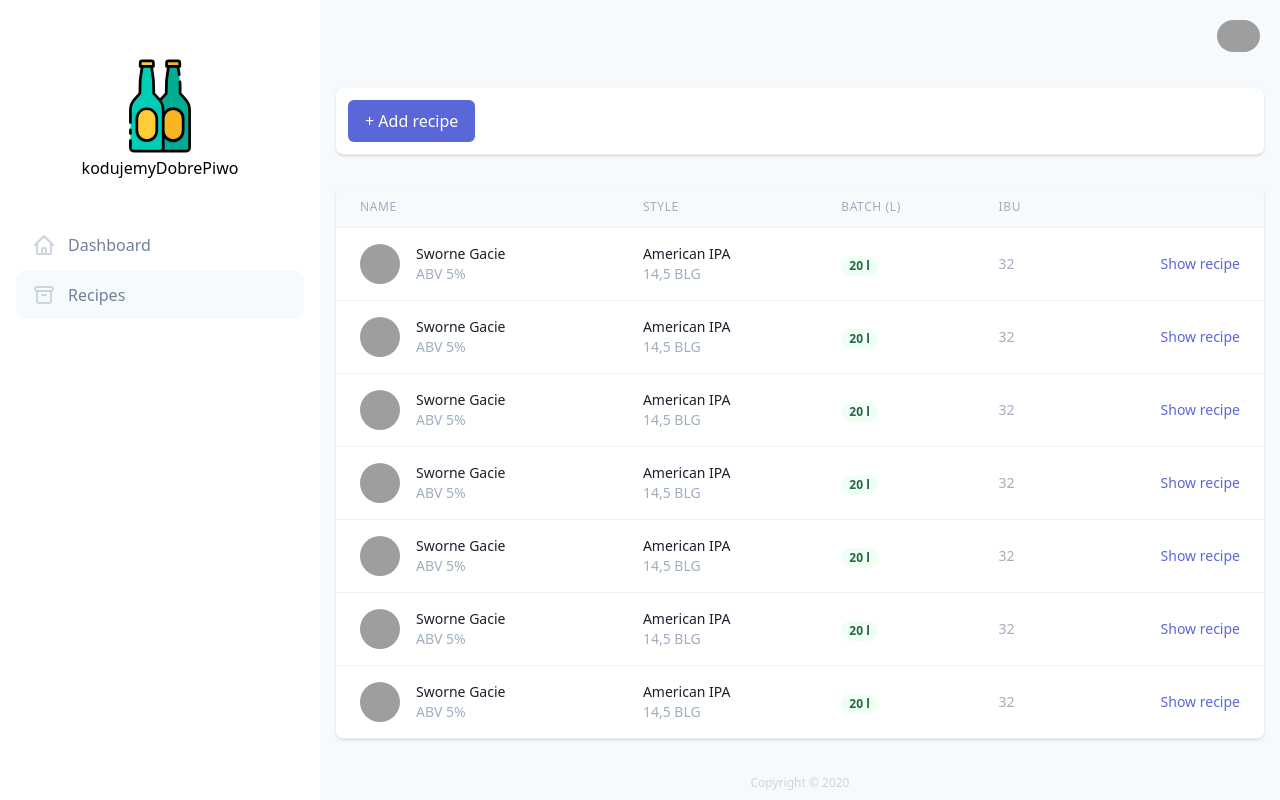
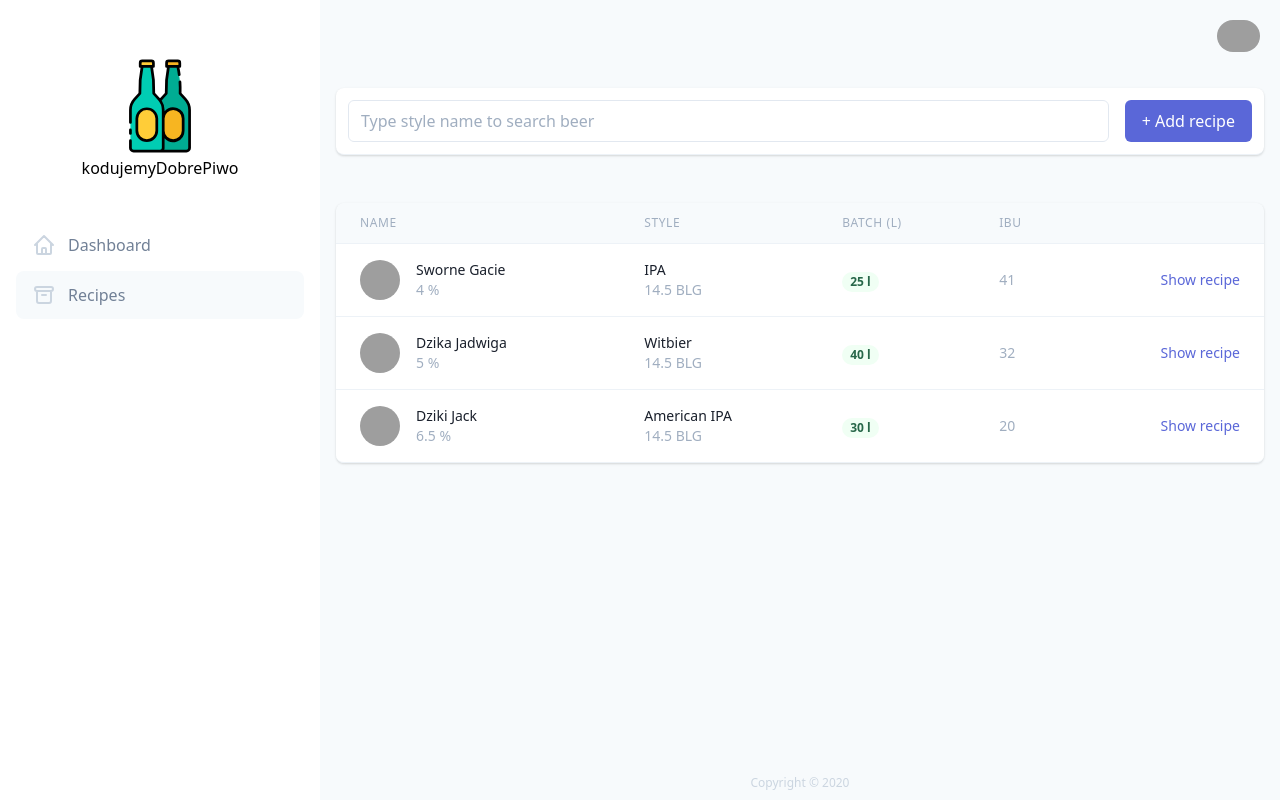
Before and after one commit to km4/kodujemyDobrePiwo, a Vue app: page /recipes in a window 1280 px wide. Built offline with nearby package versions, Linux system fonts and the light colour scheme; grey boxes are pictures that could not be loaded.

Commit message:
search working

```diff
--- a/src/views/Recipes.vue
+++ b/src/views/Recipes.vue
@@ -1,13 +1,10 @@
 <template>
-<div class="">
+<div>
   <div class="flex flex-col mb-4">
     <div class="my-2 overflow-x-auto sm:-mx-6 lg:-mx-8">
       <div class="py-2 align-middle inline-block min-w-full sm:px-6 lg:px-8">
         <div class="shadow overflow-hidden border-b border-gray-200 sm:rounded-lg p-3 bg-white flex flex-row justify-between">
-
-
-
-
+          <input type="text" v-model="searchTerm" class="border rounded-md flex-1 pl-3 mr-4" placeholder="Type style name to search beer">
             <a href="#" class="whitespace-no-wrap inline-flex items-center justify-center px-4 py-2 border border-transparent text-base leading-6 font-medium rounded-md text-white bg-indigo-600 hover:bg-indigo-500 focus:outline-none focus:border-indigo-700 focus:shadow-outline-indigo active:bg-indigo-700 transition ease-in-out duration-150">
               + Add recipe
             </a>
@@ -16,7 +13,7 @@
     </div>
   </div>
   <div class="flex flex-col">
-  <div class="-my-2 overflow-x-auto sm:-mx-6 lg:-mx-8">
+    <div class="my-2 overflow-x-auto sm:-mx-6 lg:-mx-8">
       <div class="py-2 align-middle inline-block min-w-full sm:px-6 lg:px-8">
         <div class="shadow overflow-hidden border-b border-gray-200 sm:rounded-lg">
           <table class="min-w-full divide-y divide-gray-200">
@@ -38,7 +35,7 @@
               </tr>
             </thead>
             <tbody class="bg-white divide-y divide-gray-200">
-            <tr v-for="row in 7">
+              <tr v-for="(recipe, key) in filteredResults" :key="key">
                 <td class="px-6 py-4 whitespace-no-wrap">
                   <div class="flex items-center">
                     <div class="flex-shrink-0 h-10 w-10">
@@ -46,25 +43,25 @@
                     </div>
                     <div class="ml-4">
                       <div class="text-sm leading-5 font-medium text-gray-900">
-                      Sworne Gacie
+                        {{recipe.name}}
                       </div>
                       <div class="text-sm leading-5 text-gray-500">
-                      ABV 5%
+                        {{recipe.alcohol}} %
                       </div>
                     </div>
                   </div>
                 </td>
                 <td class="px-6 py-4 whitespace-no-wrap">
-                <div class="text-sm leading-5 text-gray-900">American IPA</div>
-                <div class="text-sm leading-5 text-gray-500">14,5 BLG</div>
+                  <div class="text-sm leading-5 text-gray-900">{{recipe.style}}</div>
+                  <div class="text-sm leading-5 text-gray-500">{{recipe.blg}} BLG</div>
                 </td>
                 <td class="px-6 py-4 whitespace-no-wrap">
                   <span class="px-2 inline-flex text-xs leading-5 font-semibold rounded-full bg-green-100 text-green-800">
-                  20 l
+                    {{recipe.batch}} l
                   </span>
                 </td>
                 <td class="px-6 py-4 whitespace-no-wrap text-sm leading-5 text-gray-500">
-                32
+                  {{recipe.ibu}}
                 </td>
                 <td class="px-6 py-4 whitespace-no-wrap text-right text-sm leading-5 font-medium">
                   <a href="#" class="text-indigo-600 hover:text-indigo-900">Show recipe</a>
@@ -81,3 +78,53 @@
 
 
 </template>
+
+<script>
+import { ref, computed } from 'vue'
+
+export default {
+  setup() {
+      const searchTerm = ref('');
+      const placeholderData = ref([
+        {
+          name: 'Sworne Gacie',
+          alcohol: 4,
+          style: 'IPA',
+          blg: 14.5,
+          batch: 25,
+          ibu: 41,
+        },
+        {
+          name: 'Dzika Jadwiga',
+          alcohol: 5,
+          style: 'Witbier',
+          blg: 14.5,
+          batch: 40,
+          ibu: 32,
+        },
+        {
+          name: 'Dziki Jack',
+          alcohol: 6.5,
+          style: 'American IPA',
+          blg: 14.5,
+          batch: 30,
+          ibu: 20,
+        }
+      ]);
+
+      const filteredResults = computed(function() {
+        return placeholderData.value.filter(
+          (recipe) => {
+            return recipe.name.toLowerCase().includes(searchTerm.value.toLowerCase())
+          }
+          );
+      });
+
+    return {
+      searchTerm,
+      filteredResults,
+      placeholderData
+    }
+  }
+}
+</script>
```
Also changed, not shown: src/main.js (line endings or trailing spaces). Lines whose indentation alone changed are shown as unchanged.
